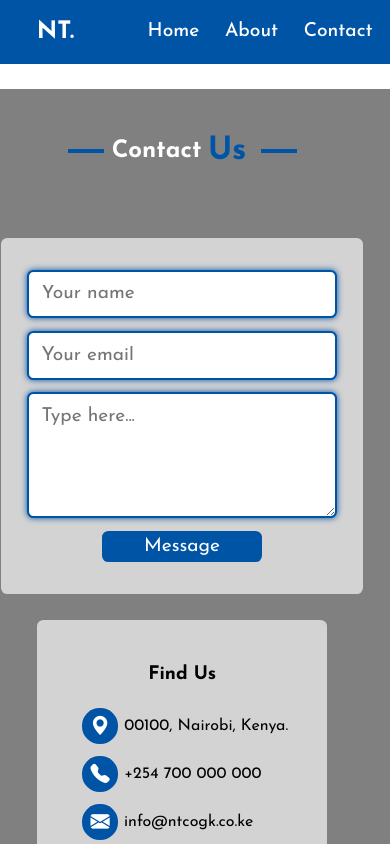
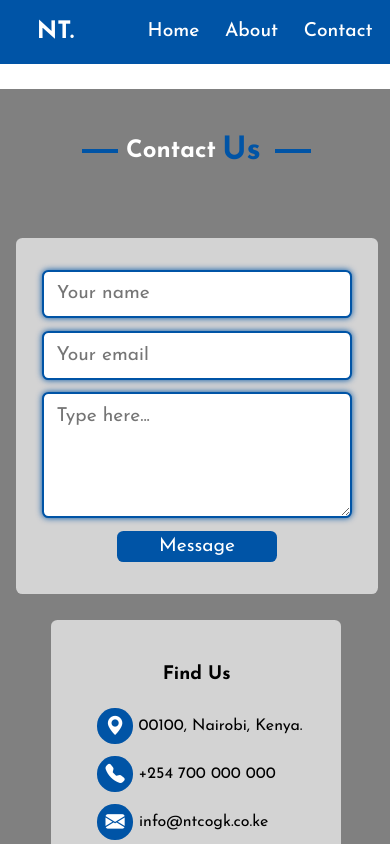
Before and after one commit to Omillo-Charles/New-Testament, a React (Vite) app in the folder new-testament/: page /contact in a window 390 px wide. Shown: the top 844 px of the page. Built offline with nearby package versions, Linux system fonts and the light colour scheme; a web font is replaced by a local one.

Commit message:
Responsive design

```diff
--- a/new-testament/src/Components/Contact.css
+++ b/new-testament/src/Components/Contact.css
@@ -16,7 +16,7 @@ div.contact {
         flex-direction: column;
         align-items: center;
         width: 100vw;
-        margin-left: -2.4rem;
+        margin-left: -1.5rem;
     }
 }
 
```
